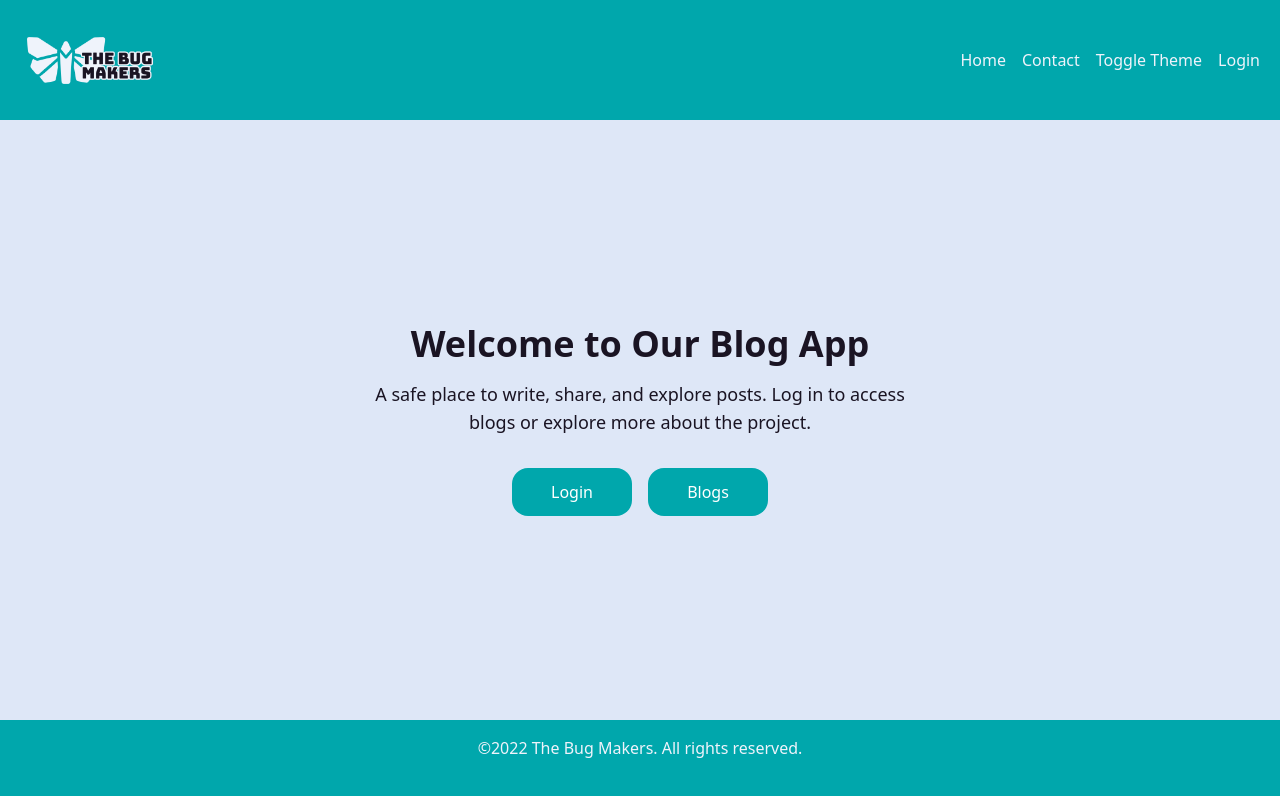
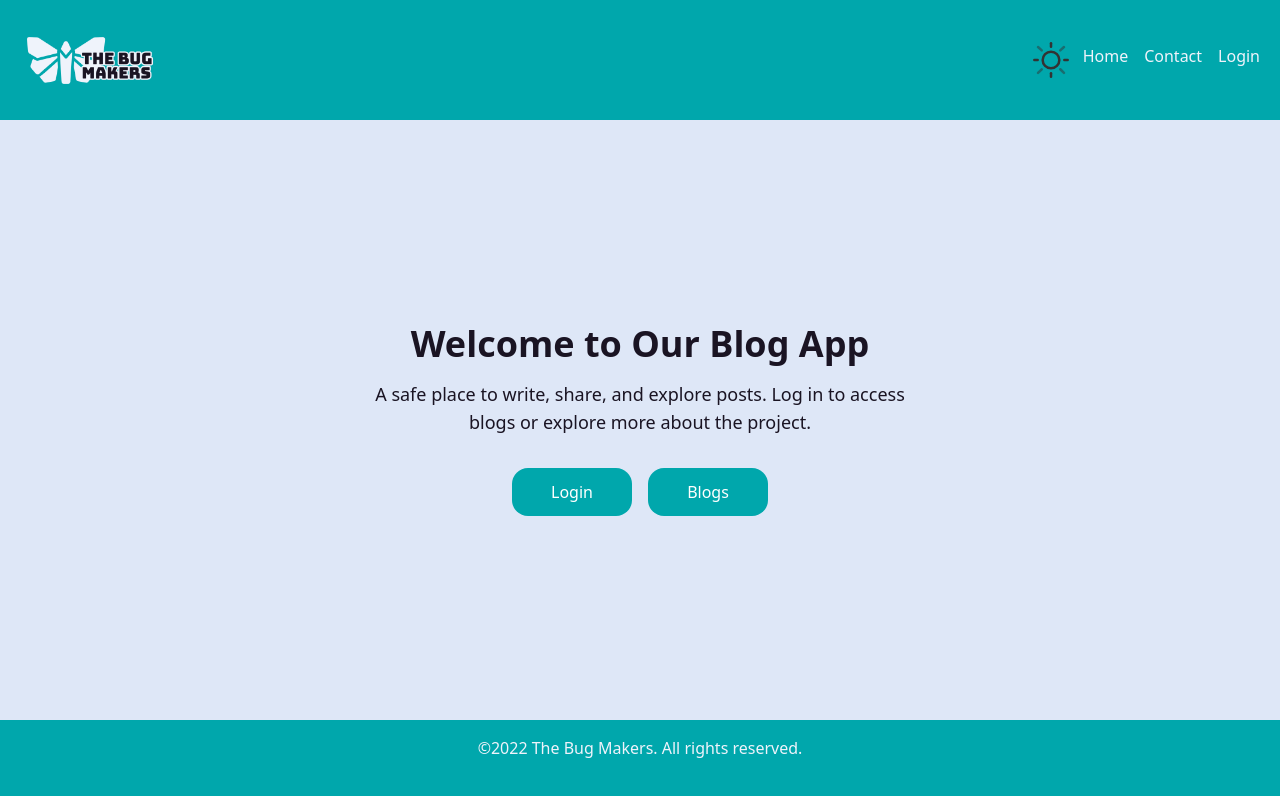
Before and after one commit to The-Bug-Makers-FED25/lab6, a React (Vite) app in the folder blog-app/: page / in a window 1280 px wide. Shown: the top 796 px of the page. Built offline with nearby package versions, Linux system fonts and the light colour scheme.

Commit message:
Toggle theme is not svgs

```diff
--- a/blog-app/src/components/Header/Header.jsx
+++ b/blog-app/src/components/Header/Header.jsx
@@ -16,10 +16,13 @@ export default function Header() {
             <img className="w-[150px]" src={logo} alt="bug makers logo" />
         </div>
         <nav className="flex gap-2">
+            {light ? <img src="/sun-2-svgrepo-com.svg" alt="SVG of Sun" onClick={toggle} height={"40px"} width={"40px"}/> :
+                <img src="/cloudy-moon-svgrepo-com.svg" alt="SVG of Moon" onClick={toggle} height={"35px"} width={"35px"}/>}
             <Link className="m-1 hover:text-primary" to="/">Home</Link>
             {username ? <Link className="m-1 hover:text-primary" to="/posts">Blogs</Link> : <></>}
             <Link className="m-1 hover:text-primary" to="/contact">Contact</Link>
-            <button className="m-1 hover:text-primary cursor-pointer border-none" onClick={toggle}>Toggle Theme</button>
+
+
             {username ? <button className="m-1 hover:text-primary cursor-pointer border-none" onClick={logout}>Logout</button> : <Link className="m-1 hover:text-primary" to="/login">Login</Link>}
         </nav>
     </header>
```
Also changed, not shown: blog-app/public/cloudy-moon-svgrepo-com.svg (added), blog-app/public/sun-2-svgrepo-com.svg (added).
